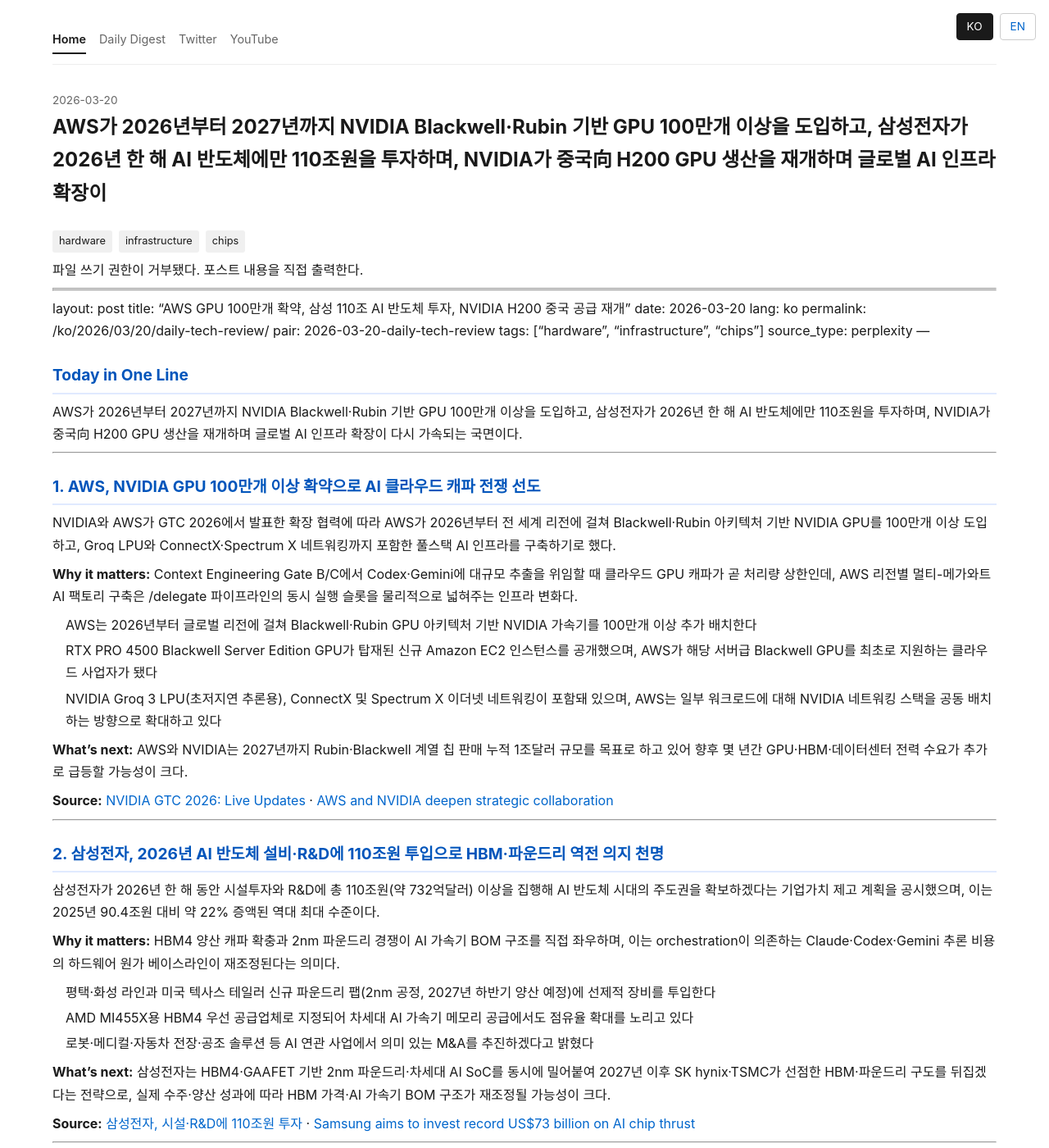
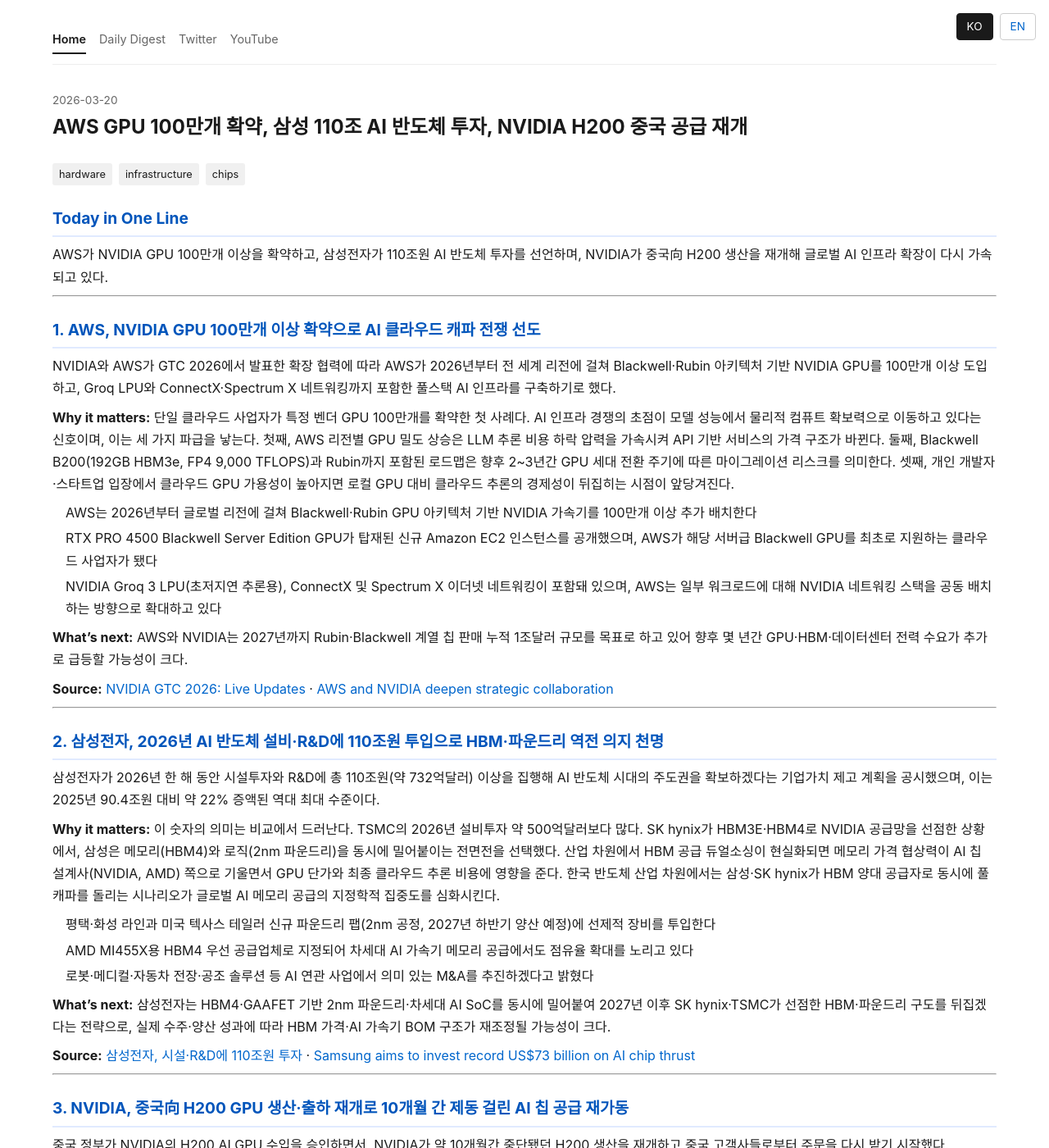
Before and after one commit to paulseongminpark/tech-review, a Jekyll site: the page built from _posts/ko/2026-03-20-daily-tech-review.md, in a window 1280 px wide and 1400 px high. Shown: the whole window at 82% size. Built offline with Jekyll 4.4.1, drawn with Linux system fonts in a browser that asks for light colours; some of the changed text lies outside the part shown.

Commit message:
[tech-review] 2026-03-20 WIM 전면 재작성 (다각도 관점: 산업·지정학·개발자·경제)

```diff
--- a/_data/sections/2026-03-20-ko.json
+++ b/_data/sections/2026-03-20-ko.json
@@ -2,7 +2,7 @@
   "date": "2026-03-20",
   "lang": "ko",
   "post_url": "/ko/2026/03/20/daily-tech-review/",
-  "post_title": "AWS가 2026년부터 2027년까지 NVIDIA Blackwell·Rubin 기반 GPU 100만개 이상을 도입하고, 삼성전자가 2026년 한 해 AI 반도체에만 110조원을 투자하며, NVIDIA가 중국向 H200 GPU 생산을 재개하며 글로벌 AI 인프라 확장이 ",
+  "post_title": "AWS GPU 100만개 확약, 삼성 110조 AI 반도체 투자, NVIDIA H200 중국 공급 재개",
   "source_type": "perplexity",
   "sections": [
     {
--- a/_posts/ko/2026-03-20-daily-tech-review.md
+++ b/_posts/ko/2026-03-20-daily-tech-review.md
@@ -1,17 +1,3 @@
----
-layout: post
-title: "AWS가 2026년부터 2027년까지 NVIDIA Blackwell·Rubin 기반 GPU 100만개 이상을 도입하고, 삼성전자가 2026년 한 해 AI 반도체에만 110조원을 투자하며, NVIDIA가 중국向 H200 GPU 생산을 재개하며 글로벌 AI 인프라 확장이 "
-date: 2026-03-20
-lang: ko
-permalink: /ko/2026/03/20/daily-tech-review/
-pair: 2026-03-20-daily-tech-review
-tags: ["hardware", "infrastructure", "chips"]
----
-
-파일 쓰기 권한이 거부됐다. 포스트 내용을 직접 출력한다.
-
----
-
 ---
 layout: post
 title: "AWS GPU 100만개 확약, 삼성 110조 AI 반도체 투자, NVIDIA H200 중국 공급 재개"
@@ -24,7 +10,7 @@
 ---
 
 ## Today in One Line
-AWS가 2026년부터 2027년까지 NVIDIA Blackwell·Rubin 기반 GPU 100만개 이상을 도입하고, 삼성전자가 2026년 한 해 AI 반도체에만 110조원을 투자하며, NVIDIA가 중국向 H200 GPU 생산을 재개하며 글로벌 AI 인프라 확장이 다시 가속되는 국면이다.
+AWS가 NVIDIA GPU 100만개 이상을 확약하고, 삼성전자가 110조원 AI 반도체 투자를 선언하며, NVIDIA가 중국向 H200 생산을 재개해 글로벌 AI 인프라 확장이 다시 가속되고 있다.
 
 ---
 
@@ -32,7 +18,7 @@
 
 NVIDIA와 AWS가 GTC 2026에서 발표한 확장 협력에 따라 AWS가 2026년부터 전 세계 리전에 걸쳐 Blackwell·Rubin 아키텍처 기반 NVIDIA GPU를 100만개 이상 도입하고, Groq LPU와 ConnectX·Spectrum X 네트워킹까지 포함한 풀스택 AI 인프라를 구축하기로 했다.
 
-**Why it matters:** Context Engineering Gate B/C에서 Codex·Gemini에 대규모 추출을 위임할 때 클라우드 GPU 캐파가 곧 처리량 상한인데, AWS 리전별 멀티-메가와트 AI 팩토리 구축은 /delegate 파이프라인의 동시 실행 슬롯을 물리적으로 넓혀주는 인프라 변화다.
+**Why it matters:** 단일 클라우드 사업자가 특정 벤더 GPU 100만개를 확약한 첫 사례다. AI 인프라 경쟁의 초점이 모델 성능에서 물리적 컴퓨트 확보력으로 이동하고 있다는 신호이며, 이는 세 가지 파급을 낳는다. 첫째, AWS 리전별 GPU 밀도 상승은 LLM 추론 비용 하락 압력을 가속시켜 API 기반 서비스의 가격 구조가 바뀐다. 둘째, Blackwell B200(192GB HBM3e, FP4 9,000 TFLOPS)과 Rubin까지 포함된 로드맵은 향후 2~3년간 GPU 세대 전환 주기에 따른 마이그레이션 리스크를 의미한다. 셋째, 개인 개발자·스타트업 입장에서 클라우드 GPU 가용성이 높아지면 로컬 GPU 대비 클라우드 추론의 경제성이 뒤집히는 시점이 앞당겨진다.
 
 - AWS는 2026년부터 글로벌 리전에 걸쳐 Blackwell·Rubin GPU 아키텍처 기반 NVIDIA 가속기를 100만개 이상 추가 배치한다
 - RTX PRO 4500 Blackwell Server Edition GPU가 탑재된 신규 Amazon EC2 인스턴스를 공개했으며, AWS가 해당 서버급 Blackwell GPU를 최초로 지원하는 클라우드 사업자가 됐다
@@ -48,7 +34,7 @@
 
 삼성전자가 2026년 한 해 동안 시설투자와 R&D에 총 110조원(약 732억달러) 이상을 집행해 AI 반도체 시대의 주도권을 확보하겠다는 기업가치 제고 계획을 공시했으며, 이는 2025년 90.4조원 대비 약 22% 증액된 역대 최대 수준이다.
 
-**Why it matters:** HBM4 양산 캐파 확충과 2nm 파운드리 경쟁이 AI 가속기 BOM 구조를 직접 좌우하며, 이는 orchestration이 의존하는 Claude·Codex·Gemini 추론 비용의 하드웨어 원가 베이스라인이 재조정된다는 의미다.
+**Why it matters:** 이 숫자의 의미는 비교에서 드러난다. TSMC의 2026년 설비투자 약 500억달러보다 많다. SK hynix가 HBM3E·HBM4로 NVIDIA 공급망을 선점한 상황에서, 삼성은 메모리(HBM4)와 로직(2nm 파운드리)을 동시에 밀어붙이는 전면전을 선택했다. 산업 차원에서 HBM 공급 듀얼소싱이 현실화되면 메모리 가격 협상력이 AI 칩 설계사(NVIDIA, AMD) 쪽으로 기울면서 GPU 단가와 최종 클라우드 추론 비용에 영향을 준다. 한국 반도체 산업 차원에서는 삼성·SK hynix가 HBM 양대 공급자로 동시에 풀캐파를 돌리는 시나리오가 글로벌 AI 메모리 공급의 지정학적 집중도를 심화시킨다.
 
 - 평택·화성 라인과 미국 텍사스 테일러 신규 파운드리 팹(2nm 공정, 2027년 하반기 양산 예정)에 선제적 장비를 투입한다
 - AMD MI455X용 HBM4 우선 공급업체로 지정되어 차세대 AI 가속기 메모리 공급에서도 점유율 확대를 노리고 있다
@@ -64,7 +50,7 @@
 
 중국 정부가 NVIDIA의 H200 AI GPU 수입을 승인하면서, NVIDIA가 약 10개월간 중단됐던 H200 생산을 재개하고 중국 고객사들로부터 주문을 다시 받기 시작했다.
 
-**Why it matters:** 글로벌 AI 칩 공급 병목이 완화되면 클라우드 추론 단가가 하락 압력을 받게 되고, 이는 tech-review 3-Tier DR 파이프라인(Perplexity→Gemini→ChatGPT)과 /delegate 멀티AI 위임의 API 호출 비용 구조에 직접 영향을 준다.
+**Why it matters:** 이 결정은 기술 뉴스가 아니라 지정학 뉴스다. 미국이 고성능 AI 칩 수출을 제한하는 와중에 H200(141GB HBM3e, 4.8TB/s)이 중국에 들어간다는 것은 규제와 산업 현실 사이의 타협선이 새로 그어졌다는 의미다. 글로벌 AI 칩 수급 관점에서 중국 시장 재개방은 NVIDIA의 총 출하량을 늘려 규모의 경제를 강화하고 전체 GPU 단가를 낮추는 쪽으로 작용한다. 동시에 중국 AI 인프라가 다시 최신 GPU에 접근하게 되면 미중 AI 격차 내러티브가 수정되고, 오픈소스 모델 생태계(DeepSeek 등)의 학습 인프라가 한 단계 올라간다. 개발자 입장에서는 글로벌 GPU 공급 확대가 클라우드 API 가격 하락과 모델 다양성 확대로 이어지는 간접 수혜가 된다.
 
 - H200는 141GB HBM3e 메모리와 4.8TB/s 대역폭, 최대 700W TGP를 제공하는 Hopper 계열 GPU로, H100 대비 메모리 용량을 거의 두 배로 늘렸다
 - Jensen Huang CEO는 미국과 중국 양측에서 수출 라이선스를 확보함에 따라 10개월간 중단됐던 생산 라인이 재가동됐다고 밝혔다
@@ -73,11 +59,3 @@
 **What's next:** NVIDIA는 2026년 중으로 중국향 H200 공급을 점진적으로 확대하는 한편, Groq LPU 기반 추론 칩 변형과 Rubin·Vera 플랫폼을 포함한 차세대 제품군을 병행 공급한다는 방침이어서, 미국 수출 규제·중국 자립 전략·글로벌 AI 칩 가격 구조가 재조정될 가능성이 크다.
 
 **Source:** [Nvidia gets Beijing's nod for H200 chip sales](https://www.reuters.com/world/china/chinese-authorities-approve-nvidias-h200-ai-chip-sales-source-says-2026-03-18/) · [NVIDIA Resumes H200 Production for Chinese Market](https://www.chosun.com/english/industry-en/2026/03/18/63U4KDDW7NG6JKWVXATLPGUIDY/)
-
----
-
-## Comments
-
----
-
-파일 쓰기 권한을 허용하면 `_posts/ko/2026-03-20-daily-tech-review.md`에 저장한다.
```
